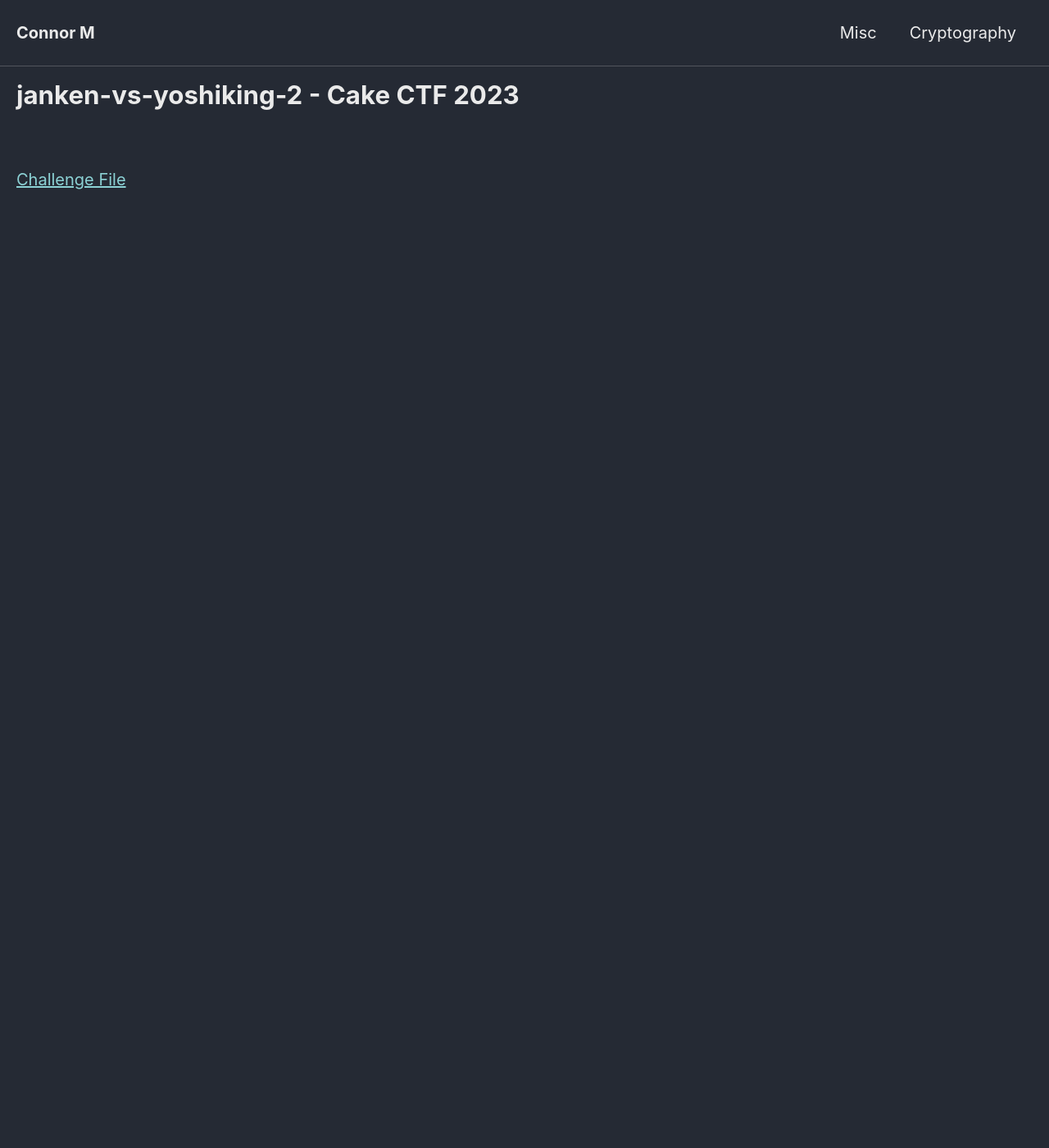
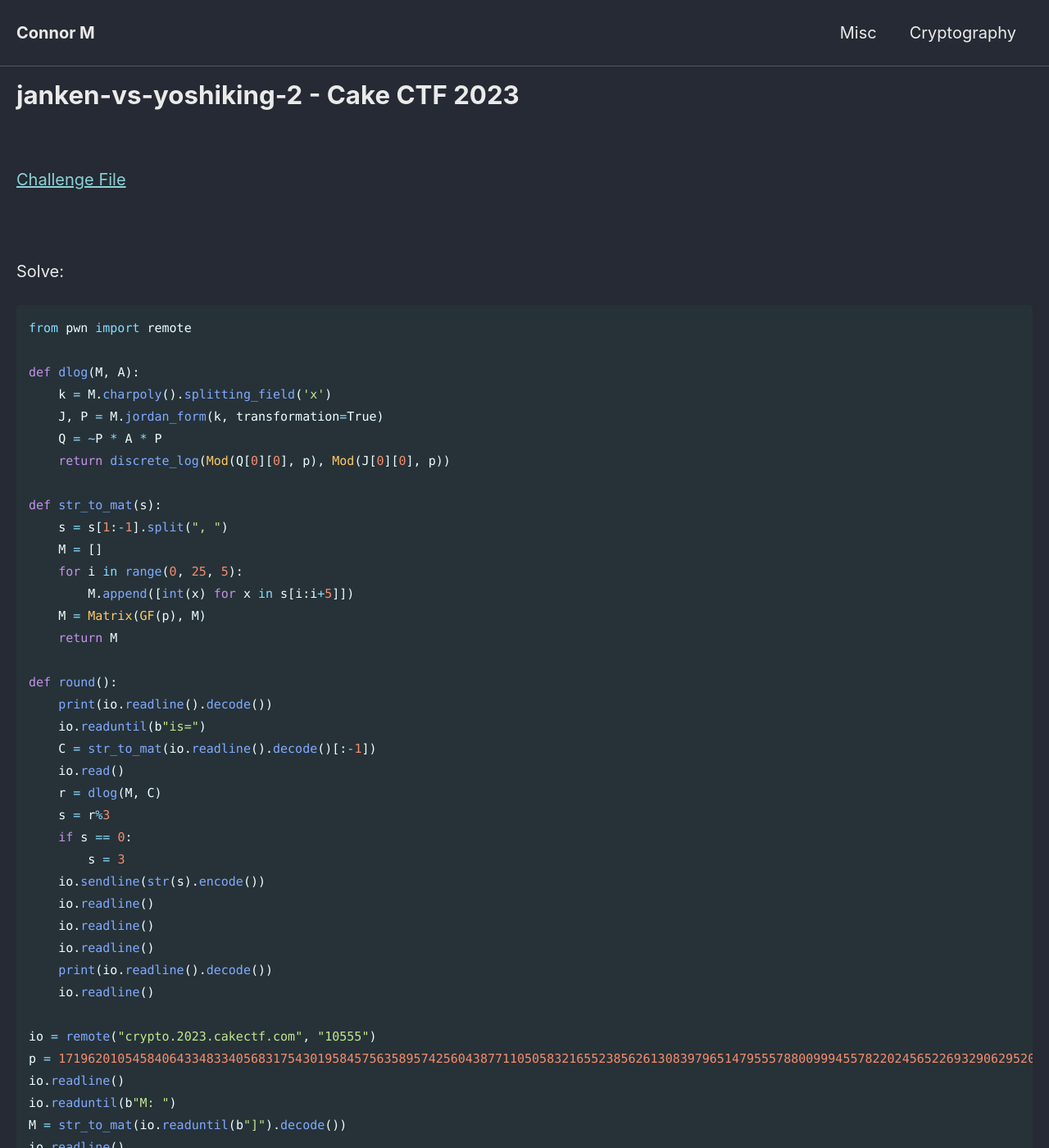
Before and after one commit to Connor-McCartney/Connor-McCartney.github.io, a Jekyll site: the page built from _pages/cryptography/diffie-hellman/janken-vs-yoshiking-2-Cake-CTF-2023.md, in a window 1280 px wide and 1400 px high. Shown: the whole window at 82% size. Built offline with Jekyll 4.4.1, drawn with Linux system fonts in a browser that asks for light colours; cached includes are drawn as plain includes; some of the changed text lies outside the part shown.

Commit message:
Update janken-vs-yoshiking-2-Cake-CTF-2023.md

````diff
--- a/_pages/cryptography/diffie-hellman/janken-vs-yoshiking-2-Cake-CTF-2023.md
+++ b/_pages/cryptography/diffie-hellman/janken-vs-yoshiking-2-Cake-CTF-2023.md
@@ -6,3 +6,56 @@ title: janken-vs-yoshiking-2 - Cake CTF 2023
 <br>
 
 [Challenge File](https://github.com/Connor-McCartney/CTF_Files/blob/main/2023/CakeCTF/server.sage)
+
+<br>
+
+Solve:
+
+```python
+from pwn import remote
+
+def dlog(M, A):
+    k = M.charpoly().splitting_field('x')
+    J, P = M.jordan_form(k, transformation=True)
+    Q = ~P * A * P
+    return discrete_log(Mod(Q[0][0], p), Mod(J[0][0], p))
+
+def str_to_mat(s):
+    s = s[1:-1].split(", ")
+    M = []
+    for i in range(0, 25, 5):
+        M.append([int(x) for x in s[i:i+5]])
+    M = Matrix(GF(p), M)
+    return M
+
+def round():
+    print(io.readline().decode())
+    io.readuntil(b"is=")
+    C = str_to_mat(io.readline().decode()[:-1])
+    io.read()
+    r = dlog(M, C)
+    s = r%3
+    if s == 0:
+        s = 3
+    io.sendline(str(s).encode())
+    io.readline()
+    io.readline()
+    io.readline()
+    print(io.readline().decode())
+    io.readline()
+
+io = remote("crypto.2023.cakectf.com", "10555")
+p = 1719620105458406433483340568317543019584575635895742560438771105058321655238562613083979651479555788009994557822024565226932906295208262756822275663694111
+io.readline()
+io.readuntil(b"M: ")
+M = str_to_mat(io.readuntil(b"]").decode())
+io.readline()
+
+for _ in range(100):
+    round()
+
+for _ in range(3):
+    print(io.readline().decode())
+
+# CakeCTF{though_yoshiking_may_die_janken_will_never_perish}
+```
````
